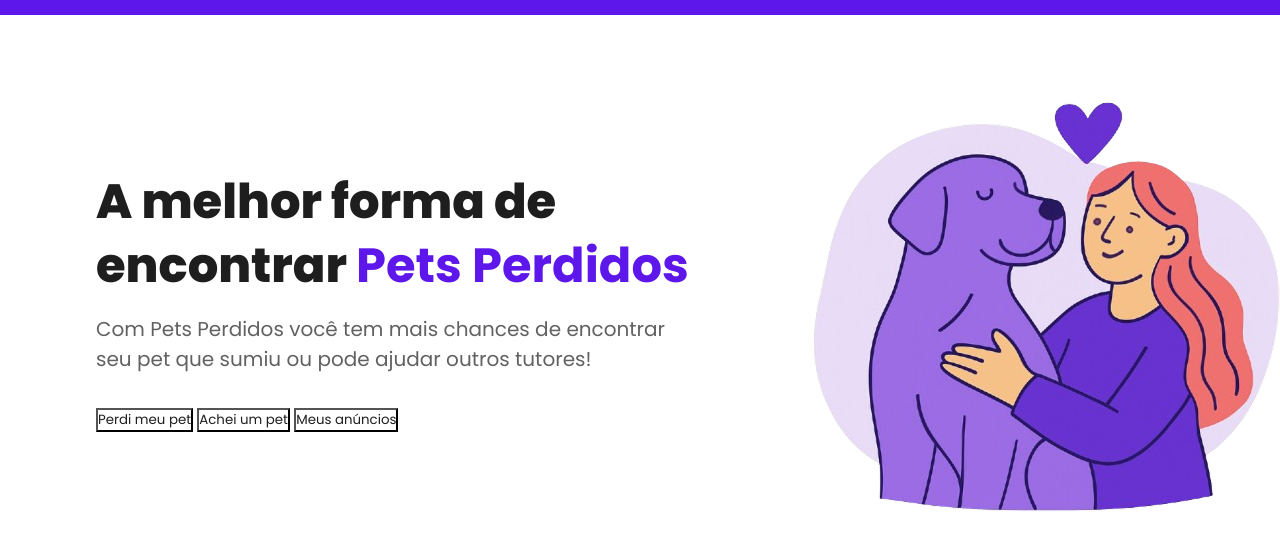
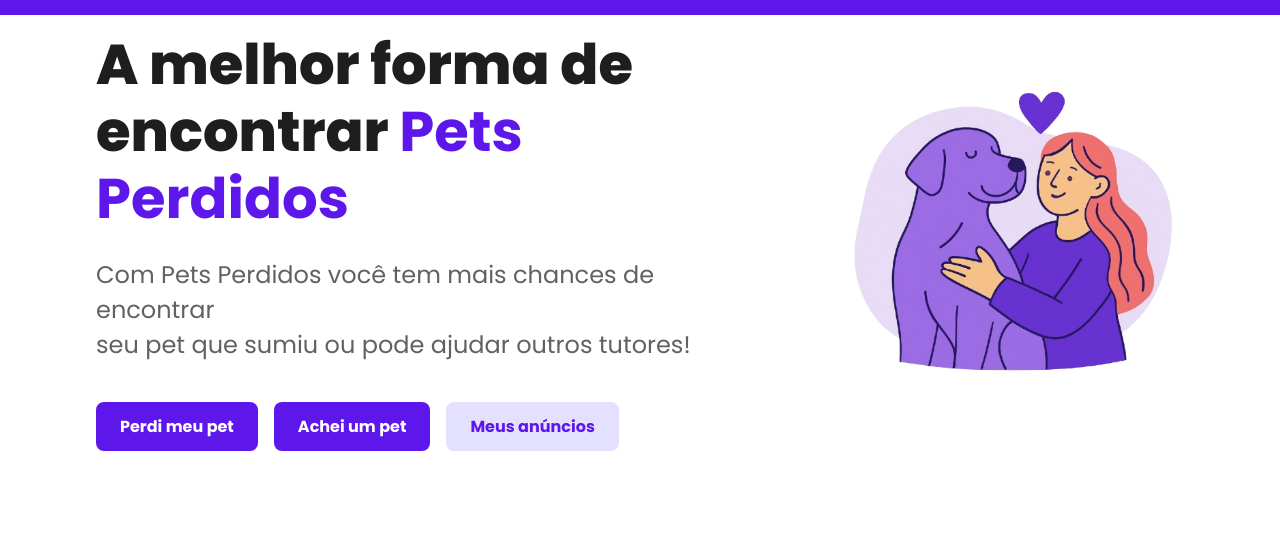
Before and after one commit to HellenDaros/PetsPerdidos2.0, a plain HTML site: page pages/home.html in a window 1280 px wide. Shown: the part 58-608 px from the top of the page. Drawn offline with Linux system fonts and the light colour scheme.

Commit message:
:sparkles: feat: banner

```diff
--- a/css/banner.css
+++ b/css/banner.css
@@ -1,30 +1,57 @@
-.banner-content{
-    display: grid;
-    grid-template-columns: 60% 40%; ;
-    align-items: center;
-    justify-content: space-around;
-    gap: 3rem;
-
+.banner {
+  /* background: linear-gradient(135deg, #ffffff, #f3edff, #edf1ff); */
+  padding: 0rem 4rem;
+  border-radius: 16px;
+  transition: background 0.5s ease-in-out;
 }
 
-.banner-content h1 {
-    font-size: 3rem;
-    font-weight: var(--font-extrabold);
+.banner-content {
+  display: grid;
+  grid-template-columns: 2fr 1fr;
+  align-items: center;
+  justify-content: space-between;
+  justify-items: center;
+  /* max-width: 1200px; */
+  margin: 0 auto;
+  gap: 4rem;
+}
+
+.banner-text{
   display: flex;
   flex-direction: column;
-
-    padding-bottom: 1rem;
-    line-height: 4rem;
-
+  width: 100%;
 }
 
-.subtitulo{
-    font-size: 1.25rem ;
-    font-weight: var(--font-regular);
-    color: var(--cor-texto-secundario);
-    margin-bottom: 2rem;
-
-
+.banner-text h1 {
+  font-size: clamp(2.25rem, 5vw, 3.5rem);
+  font-weight: var(--font-extrabold);
+  line-height: 1.2;
+  margin-bottom: 1.5rem;
   display: flex;
   flex-direction: column;
 }
+
+.subtitulo {
+  font-size: clamp(1rem, 2.5vw, 1.5rem);
+  font-weight: var(--font-regular);
+  color: var(--cor-texto-secundario);
+  margin-bottom: 2.5rem;
+  display: flex;
+  flex-direction: column;
+}
+
+.banner-buttons {
+  display: flex;
+  flex-wrap: wrap;
+  gap: 1rem;
+}
+
+
+
+
+.banner-image {
+  width: 100%;
+  height: auto;
+  margin-bottom: 2rem;
+
+}
--- a/css/globals.css
+++ b/css/globals.css
@@ -14,7 +14,10 @@ basta importar este arquivo (globals) que será utilizado em todas as páginas,
 
 :root {
     --cor-roxo-principal: #5E17EB;
+
     /* Cor primária */
+
+    --cor-roxo-secundario: #8696FE;
 
     --cor-fundo-principal: #FFFFFF;
     /* Cor de fundo principal (branco) */
@@ -65,7 +68,56 @@ textarea {
 
 main {
     width: 100%;
-    padding: 2rem 6rem;
+    height: 100%;
+    padding: 1rem 6rem;
+}
+
+button {
+
+    border: none;
+    font-size: 1rem;
+    color: var(--cor-fundo-principal);
+    font-weight: var(--font-semibold);
+    padding: 0.8rem 1rem;
+
+    border-radius: 5px;
+
+}
+
+button:hover {
+
+    cursor: pointer;
+    transition-duration: 0.3s;
+}
+
+.btn-primary {
+  background-color: var(--cor-roxo-principal);
+  color: white;
+  border: none;
+  padding: 0.75rem 1.5rem;
+  border-radius: 8px;
+  font-weight: bold;
+  cursor: pointer;
+  transition: background 0.3s ease;
+}
+
+.btn-primary:hover {
+  background-color: #5a0cc2;
+}
+
+.btn-secondary {
+  background-color: #e4e0ff;
+  color: var(--cor-roxo-principal);
+  border: none;
+  padding: 0.75rem 1.5rem;
+  border-radius: 8px;
+  font-weight: bold;
+  cursor: pointer;
+  transition: background 0.3s ease;
+}
+
+.btn-secondary:hover {
+  background-color: #d0c6ff;
 }
 
 .texto-destaque {
--- /dev/null
+++ b/js/banner-component.js
@@ -0,0 +1,33 @@
+const bannerContainer = document.getElementById('banner-container');
+
+function renderBannerComponent(){
+    bannerContainer.innerHTML = `
+     <div class="banner-content">
+    <div class="banner-text">
+      <h1>
+        <span>A melhor forma de</span>
+        <span>encontrar <strong class="texto-destaque">Pets Perdidos</strong></span>
+      </h1>
+      <h2 class="subtitulo">
+        <span>Com Pets Perdidos você tem mais chances de encontrar</span>
+        <span>seu pet que sumiu ou pode ajudar outros tutores!</span>
+      </h2>
+      <div class="banner-buttons">
+        <button class="btn-primary">Perdi meu pet</button>
+        <button class="btn-primary">Achei um pet</button>
+        <button class="btn-secondary">Meus anúncios</button>
+      </div>
+    </div>
+
+
+      <img
+        class="banner-image"
+        src="../assets/images/imagem-banner.png"
+        alt="Ilustração de uma pessoa abraçando cachorro com coração acima"
+        height="450"
+      />
+
+  </div>
+    `
+}
+renderBannerComponent()
--- /dev/null
+++ b/js/main.js
@@ -0,0 +1,2 @@
+import "../js/banner-component.js"
+import "../js/navbar-component.js"
--- a/pages/home.html
+++ b/pages/home.html
@@ -19,24 +19,12 @@
       <!-- aqui será renderizado o componente de banner que está sendo criado com a função renderBanner -->
 
   <!-- </section> -->
-  <section class="banner" aria-label="Ajuda para encontrar pets perdidos">
-      <div class="banner-content">
-        <div class="banner-text">
-          <h1><span>A melhor forma de</span><span>encontrar <strong class="texto-destaque">Pets Perdidos</strong></h1>
-          <h2 class="subtitulo"><span>Com Pets Perdidos você tem mais chances de encontrar</span><span>seu pet que sumiu ou pode ajudar outros tutores!</span></h2>
-          <div class="actions">
-            <button>Perdi meu pet</button>
-            <button>Achei um pet</button>
-            <button>Meus anúncios</button>
-          </div>
-        </div>
-        <div class="banner-image">
-          <img src="../assets/images/imagem-banner.png" alt="Ilustração de uma pessoa abraçando cachorro com coração acima" />
-        </div>
-      </div>
-    </section>
+  <section id="banner-container" aria-label="Ajuda para encontrar pets perdidos">
+
+</section>
   </main>
 
 </body>
 <script src="../js/navbar-component.js"></script>
+<script src="../js/banner-component.js"></script>
 </html>
```
Lines whose indentation alone changed are shown as unchanged.
